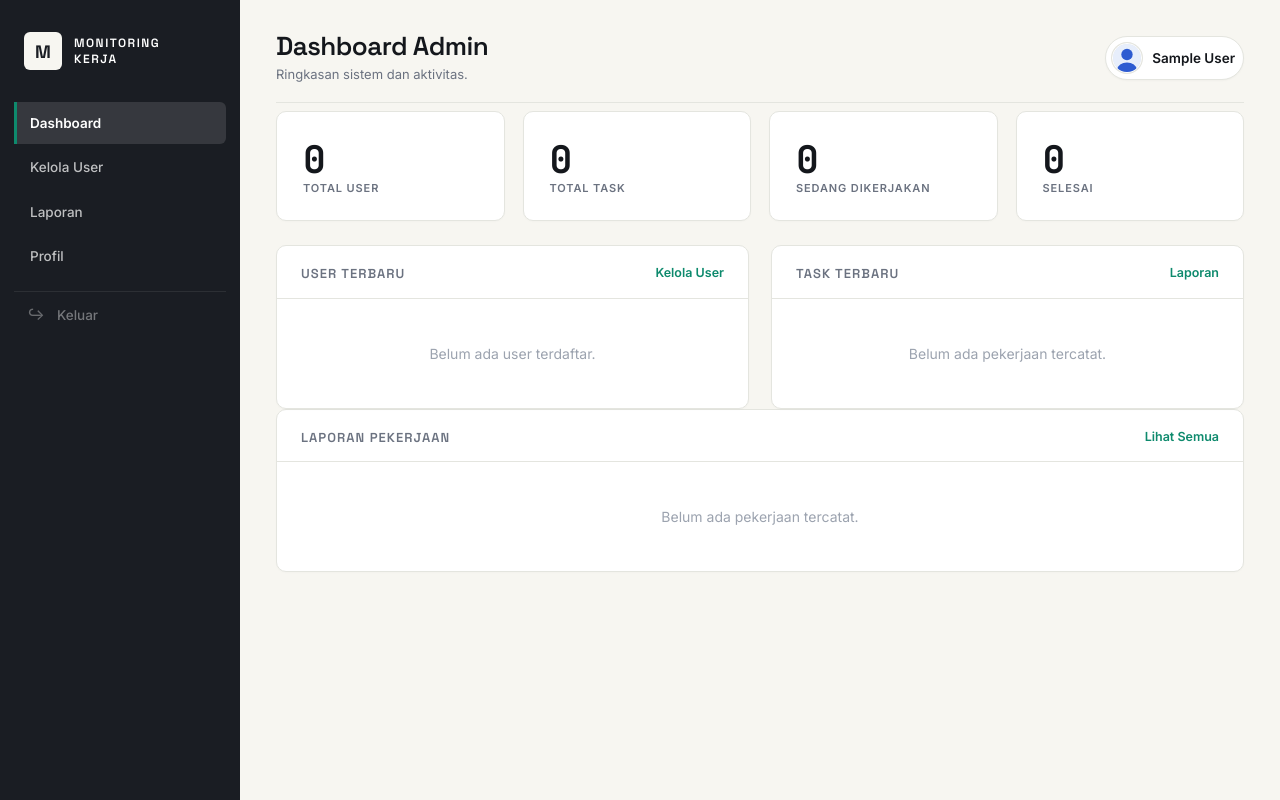
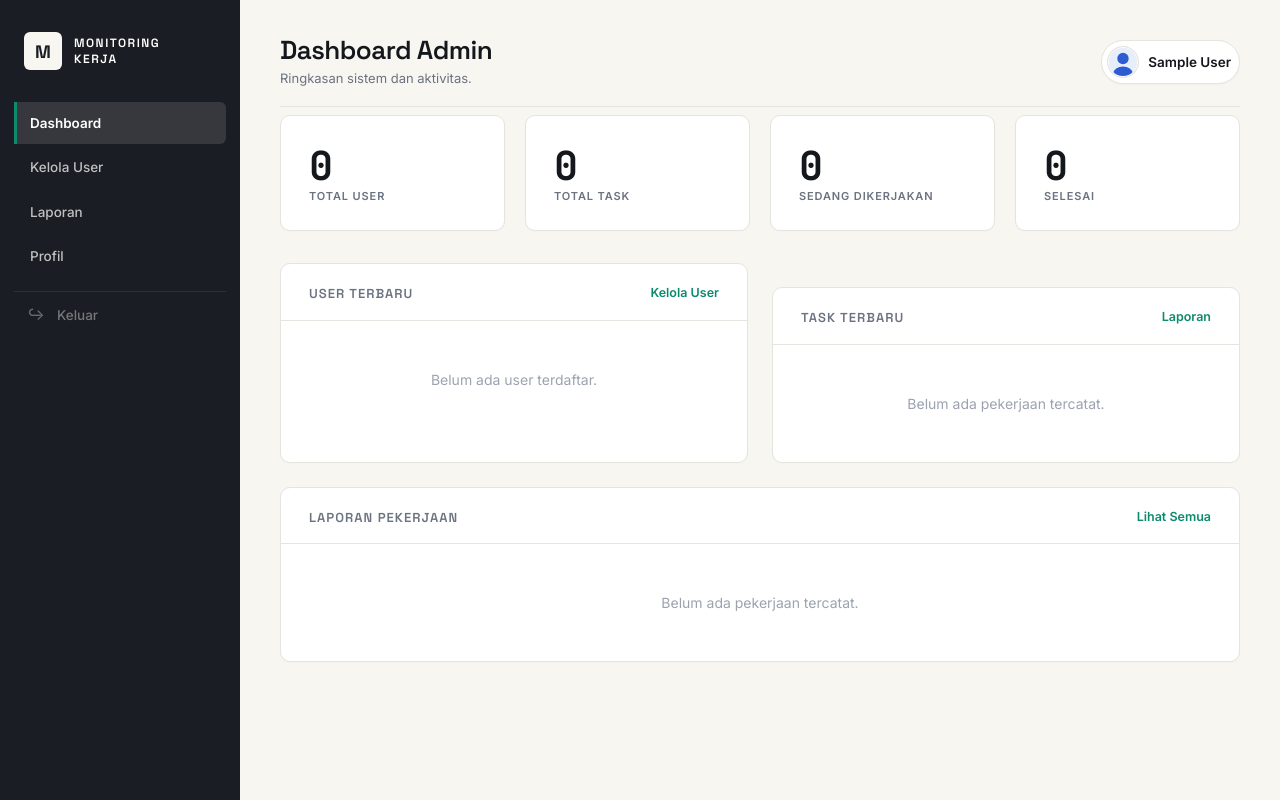
Before and after one commit to ujaaa/monitoring_kerja, a PHP site: page /admin/dashboard_admin.php in a window 1280 px wide. Run offline with PHP 8.4, Linux system fonts and the light colour scheme; the visitor is signed in with stand-in values (Sample User, id 1); data that the repository does not hold is empty.

Commit message:
Improve dashboard spacing and table semantics
- Increase section spacing: stat-grid, panels, and full-width sections
- Widen table cell padding for better readability
- Add semantic thead/th to user dashboard recent tasks table
- Increase content padding and panel header spacing
- Reduce visual cramping between dashboard panels

```diff
--- a/assets/css/style.css
+++ b/assets/css/style.css
@@ -119,7 +119,7 @@ button, input, select, textarea {
     margin-left: 240px;
     width: calc(100% - 240px);
     min-height: 100vh;
-    padding: 32px 36px 48px;
+    padding: 36px 40px 56px;
 }
 
 /* ---------- BRAND ---------- */
@@ -385,20 +385,20 @@ button, input, select, textarea {
 .stat-grid {
     display: grid;
     grid-template-columns: repeat(4, minmax(0, 1fr));
-    gap: 18px;
-    margin-bottom: 24px;
+    gap: 20px;
+    margin-bottom: 32px;
 }
 
 .stat-card {
     background: var(--surface);
     border: 1px solid var(--border);
     border-radius: var(--radius-lg);
-    padding: 24px 26px;
+    padding: 26px 28px;
     display: flex;
     align-items: flex-end;
     justify-content: space-between;
     gap: 40px;
-    min-height: 110px;
+    min-height: 116px;
     box-shadow: 0 1px 2px rgba(0, 0, 0, 0.02);
     transition: box-shadow var(--transition), transform var(--transition), border-color var(--transition);
     position: relative;
@@ -442,7 +442,7 @@ button, input, select, textarea {
 .stat-card strong {
     font-family: var(--font-mono);
     font-variant-numeric: tabular-nums;
-    font-size: 38px;
+    font-size: 40px;
     font-weight: 700;
     line-height: 1;
     color: var(--ink);
@@ -478,6 +478,12 @@ button, input, select, textarea {
     transition: box-shadow var(--transition), border-color var(--transition);
 }
 
+.dashboard-panel + .dashboard-panel,
+.dashboard-panel + .dashboard-columns,
+.dashboard-columns + .dashboard-panel {
+    margin-top: 24px;
+}
+
 .dashboard-panel:hover,
 .task-card:hover,
 .profile-card:hover {
@@ -488,14 +494,14 @@ button, input, select, textarea {
 .dashboard-columns {
     display: grid;
     grid-template-columns: repeat(2, minmax(0, 1fr));
-    gap: 22px;
+    gap: 24px;
 }
 
 .panel-header {
     display: flex;
     align-items: center;
     justify-content: space-between;
-    padding: 18px 24px 14px;
+    padding: 20px 28px 16px;
     border-bottom: 1px solid var(--border);
     gap: 12px;
 }
@@ -519,7 +525,7 @@ button, input, select, textarea {
 .panel-header a:hover { color: var(--primary-hover); }
 
 .empty-task {
-    padding: 44px 24px;
+    padding: 48px 28px;
     text-align: center;
     color: var(--subtle);
     font-size: 14px;
@@ -535,7 +541,7 @@ button, input, select, textarea {
 
 .report-table th,
 .task-table th {
-    padding: 10px 24px;
+    padding: 12px 28px;
     background: var(--surface);
     color: var(--muted);
     font-size: 11px;
@@ -549,7 +555,7 @@ button, input, select, textarea {
 
 .report-table td,
 .task-table td {
-    padding: 14px 24px;
+    padding: 16px 28px;
     border-bottom: 1px solid var(--border);
     color: var(--ink);
     vertical-align: middle;
--- a/user/dashboard_user.php
+++ b/user/dashboard_user.php
@@ -40,6 +40,9 @@ page_start("Dashboard", "Selamat datang, " . $nama . ".", "dashboard");
         <div class="empty-task">Belum ada pekerjaan. <a href="task.php">Tambah sekarang</a>.</div>
     <?php else: ?>
         <table class="report-table">
+            <thead>
+                <tr><th>Pekerjaan</th><th>Status</th></tr>
+            </thead>
             <tbody>
                 <?php foreach ($recent as $t): ?>
                     <tr>
```
